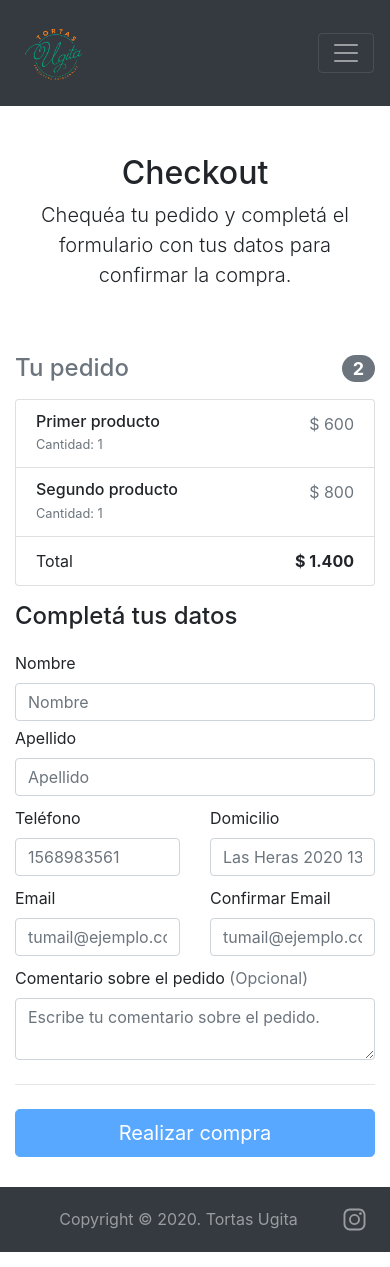
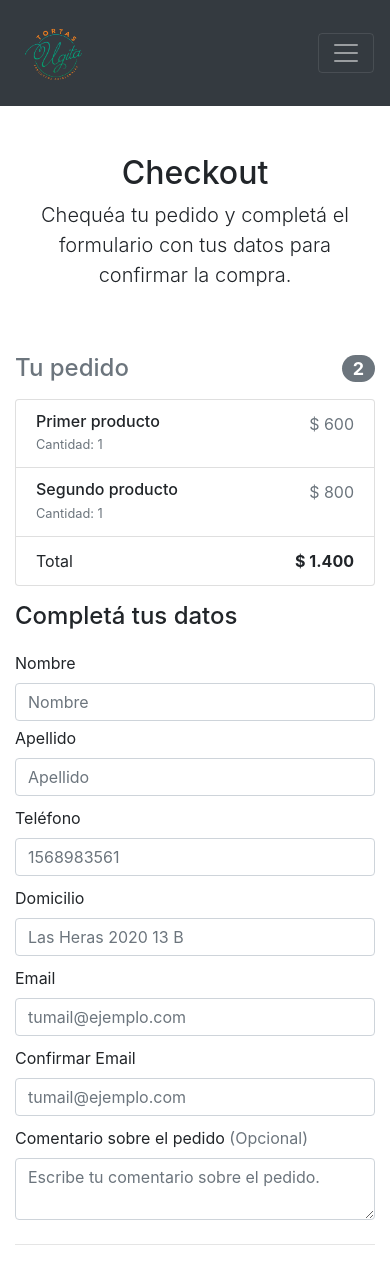
Before and after one commit to carloscrovara/ecommerce, a React (Create React App) app: page /cart in a window 390 px wide. Shown: the top 1267 px of the page. Built offline with nearby package versions, Linux system fonts and the light colour scheme.

Commit message:
Version 1.26 - Mejoras en CartIcon y CartForm

```diff
--- a/src/components/CartForm.js
+++ b/src/components/CartForm.js
@@ -1,4 +1,23 @@
 import React, {useState} from 'react';
+
+
+function FieldForm({nameField, style, type, id, placeholder, onChange}) {
+    return (
+        <>
+            <div className="col-sm-6">
+                <label className="form-label" style={style}>{nameField}</label>
+                <input
+                    type={type}
+                    className="form-control"
+                    id={id}
+                    placeholder={placeholder}
+                    required
+                    onInput={onChange}
+                ></input>
+            </div>
+        </>
+    )
+}
 
 export default function CartForm() {
 
@@ -10,6 +29,10 @@ export default function CartForm() {
     const [emailConfirm, setEmailConfirm] = useState(null);
 
     const [sent, setSent] = useState(false);
+
+    const labelStyle = {
+        paddingTop: '10px'
+    }
 
     function onNameChange(event) {
         setName(event.target.value)
@@ -40,45 +63,58 @@ export default function CartForm() {
         console.log('La compra se realizó con éxito.')
     }
 
-    const labelStyle = {
-        paddingTop: '10px'
-    }
-
     return (
         <>
-            <form className="needs-validation">
+            <form>
                 <div className="row g-3">
-                        <div className="col-sm-6">
-                            <label className="form-label" style={{ paddingTop: '5px'}}>Nombre</label>
-                            <input type="text" className="form-control" id="firstName" placeholder="Nombre" required onInput={onNameChange}></input>
-                        </div>
-
-
-                        <div className="col-sm-6">
-                            <label className="form-label" style={{ paddingTop: '5px'}}>Apellido</label>
-                            <input type="text" className="form-control" id="lastName" placeholder="Apellido" required onInput={onLastNameChange}></input>
-                        </div>
-
-                        <div className="col-6">
-                            <label className="form-label" style={labelStyle}>Teléfono</label>
-                            <input type="number" className="form-control" id="phone" placeholder="1568983561" required onInput={onPhoneChange}></input>
-                        </div>
-
-                        <div className="col-6">
-                            <label className="form-label" style={labelStyle}>Domicilio</label>
-                            <input type="text" className="form-control" id="address" placeholder="Las Heras 2020 13 B" required onInput={onAddressChange}></input>
-                        </div>
-
-                        <div className="col-6">
-                            <label className="form-label" style={labelStyle}>Email</label>
-                            <input type="email" className="form-control" id="email" placeholder="tumail@ejemplo.com" required onInput={onEmailChange}></input>
-                        </div>
-
-                        <div className="col-6">
-                            <label className="form-label" style={labelStyle}>Confirmar Email</label>
-                            <input type="email" className="form-control" id="email" placeholder="tumail@ejemplo.com" required onInput={onEmailConfirmChange}></input>
-                        </div>
-
+                    <FieldForm
+                        nameField="Nombre"
+                        style={{ paddingTop: '5px'}}
+                        type="text"
+                        id="firstName"
+                        placeholder="Nombre"
+                        onChange={onNameChange}
+                    ></FieldForm>
+                    <FieldForm
+                        nameField="Apellido"
+                        style={{ paddingTop: '5px'}}
+                        type="text"
+                        id="lastName"
+                        placeholder="Apellido"
+                        onChange={onLastNameChange}
+                    ></FieldForm>
+                    <FieldForm
+                        nameField="Teléfono"
+                        style={labelStyle}
+                        type="number"
+                        id="phone"
+                        placeholder="1568983561"
+                        onChange={onPhoneChange}
+                    ></FieldForm>
+                    <FieldForm
+                        nameField="Domicilio"
+                        style={labelStyle}
+                        type="text"
+                        id="address"
+                        placeholder="Las Heras 2020 13 B"
+                        onChange={onAddressChange}
+                    ></FieldForm>
+                    <FieldForm
+                        nameField="Email"
+                        style={labelStyle}
+                        type="email"
+                        id="email"
+                        placeholder="tumail@ejemplo.com"
+                        onChange={onEmailChange}
+                    ></FieldForm>
+                    <FieldForm
+                        nameField="Confirmar Email"
+                        style={labelStyle}
+                        type="email"
+                        id="emailconfirm"
+                        placeholder="tumail@ejemplo.com"
+                        onChange={onEmailConfirmChange}
+                    ></FieldForm>
                     <div className="col-12">
                         <label className="form-label" style={labelStyle}>Comentario sobre el pedido<span className="text-muted"> (Opcional)</span></label>
                         <textarea rows="2" className="col-12 form-control" id="comment" placeholder='Escribe tu comentario sobre el pedido.'/>
--- a/src/components/CartIcon.js
+++ b/src/components/CartIcon.js
@@ -8,6 +8,7 @@ function CartIcon() {
                 <li>
                     <Link className="nav-link" to={`/cart`}>
                         <ion-icon name="cart" style={{ fontSize: 25 }}></ion-icon>
+                        <span className="badge badge-secondary badge-pill">0</span>
                     </Link>
                 </li>
             </ul>
--- a/src/components/ItemCount.js
+++ b/src/components/ItemCount.js
@@ -30,7 +30,7 @@ function ItemCount({ initial, min, max, onAdd }) {
                     <h6 className="title-attr"><small>Cantidad</small></h6>
                     <div className="row" style={{ display: 'flex', justifyContent: "center"}}>
                         <button type="button" className="btn btn-light" onClick={restar}><ion-icon name="remove-outline"></ion-icon></button>
-                        <input className="form-control text-center" style={{ width: "60px"}} value={value} onChange={onValueChange} type="number"/>
+                        <input type="number" className="form-control text-center" style={{ width: "60px"}} value={value} onChange={onValueChange}/>
                         <button type="button" className="btn btn-light" onClick={sumar}><ion-icon name="add-outline"></ion-icon></button>
                     </div>
                     <hr />
```
Lines whose indentation alone changed are shown as unchanged.
